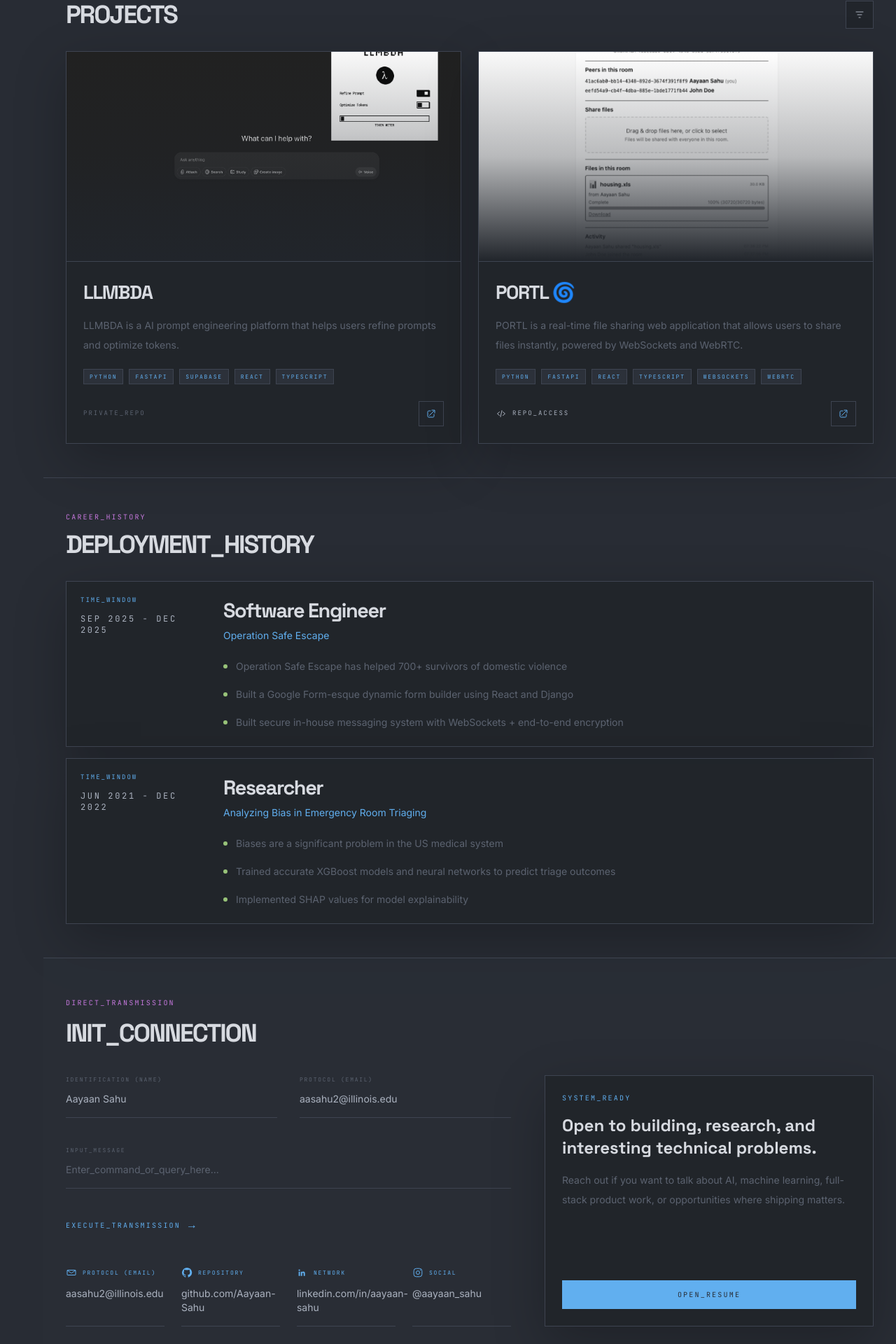
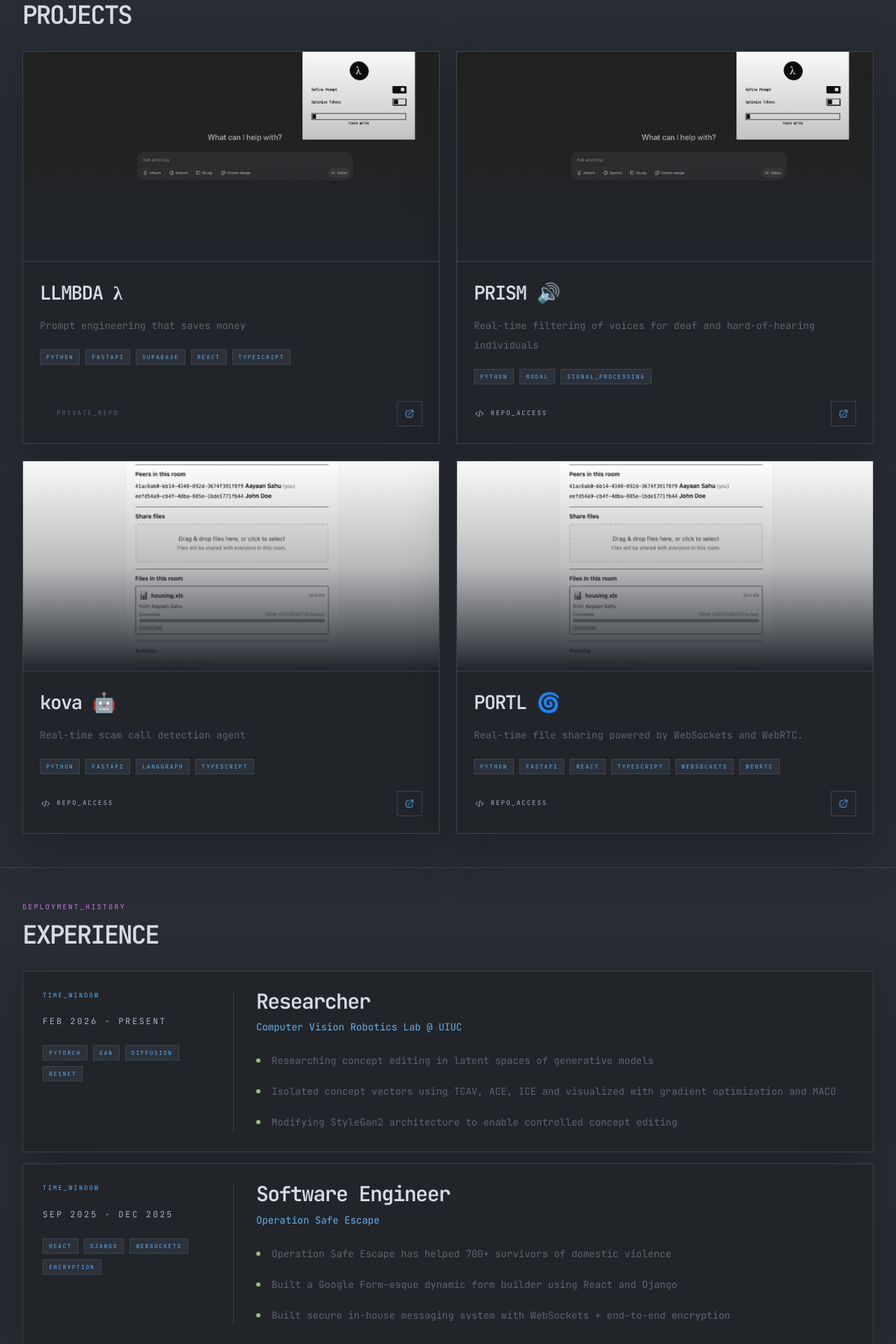
Before and after one commit to Aayaan-Sahu/aayaansahu-portfolio, a React (Vite) app: page / in a window 1280 px wide. Shown: the part 873-2793 px from the top of the page at 70% size. Built offline with nearby package versions, Linux system fonts and the light colour scheme.

Commit message:
gonna add dots

```diff
--- a/src/App.jsx
+++ b/src/App.jsx
@@ -2,9 +2,21 @@ import { useState } from 'react';
 
 const experiences = [
   {
+    company: 'Computer Vision Robotics Lab @ UIUC',
+    role: 'Researcher',
+    period: 'Feb 2026 - Present',
+    tech: ['PyTorch', 'GAN', 'Diffusion', 'ResNet'],
+    description: [
+      'Researching concept editing in latent spaces of generative models',
+      'Isolated concept vectors using TCAV, ACE, ICE and visualized with gradient optimization and MACO',
+      'Modifying StyleGan2 architecture to enable controlled concept editing',
+    ],
+  },
+  {
     company: 'Operation Safe Escape',
     role: 'Software Engineer',
     period: 'Sep 2025 - Dec 2025',
+    tech: ['React', 'Django', 'WebSockets', 'Encryption'],
     description: [
       'Operation Safe Escape has helped 700+ survivors of domestic violence',
       'Built a Google Form-esque dynamic form builder using React and Django',
@@ -15,6 +27,7 @@ const experiences = [
     company: 'Analyzing Bias in Emergency Room Triaging',
     role: 'Researcher',
     period: 'Jun 2021 - Dec 2022',
+    tech: ['Python', 'XGBoost', 'Neural Networks', 'SHAP'],
     description: [
       'Biases are a significant problem in the US medical system',
       'Trained accurate XGBoost models and neural networks to predict triage outcomes',
@@ -25,9 +38,9 @@ const experiences = [
 
 const projects = [
   {
-    title: 'LLMBDA',
+    title: 'LLMBDA λ',
     description:
-      'LLMBDA is a AI prompt engineering platform that helps users refine prompts and optimize tokens.',
+      'Prompt engineering that saves money',
     tech: ['Python', 'FastAPI', 'Supabase', 'React', 'TypeScript'],
     image: '/LLMBDA.png',
     github: '#',
@@ -36,9 +49,31 @@ const projects = [
     accent: '#98c379',
   },
   {
+    title: 'PRISM 🔊',
+    description:
+      'Real-time filtering of voices for deaf and hard-of-hearing individuals',
+    tech: ['Python', 'Modal', 'Signal_Processing'],
+    image: '/LLMBDA.png',
+    github: 'https://github.com/Aayaan-Sahu/PRISM',
+    live: '#',
+    badge: 'LIVE_STATUS // OK',
+    accent: '#98c379',
+  },
+  {
+    title: 'kova 🤖',
+    description:
+      'Real-time scam call detection agent',
+    tech: ['Python', 'FastAPI', 'LangGraph', 'TypeScript'],
+    image: '/PORTL.png',
+    github: 'https://github.com/Aayaan-Sahu/kova',
+    live: '#',
+    badge: 'BETA_RELEASE',
+    accent: '#c678dd',
+  },
+  {
     title: 'PORTL 🌀',
     description:
-      'PORTL is a real-time file sharing web application that allows users to share files instantly, powered by WebSockets and WebRTC.',
+      'Real-time file sharing powered by WebSockets and WebRTC.',
     tech: ['Python', 'FastAPI', 'React', 'TypeScript', 'WebSockets', 'WebRTC'],
     image: '/PORTL.png',
     github: 'https://github.com/Aayaan-Sahu/PORTL',
@@ -79,26 +114,15 @@ const navItems = [
   { id: 'projects', label: 'PROJECTS' },
   { id: 'experience', label: 'EXPERIENCE' },
   // { id: 'tech', label: 'TECH_STACK' },
-  { id: 'contact', label: 'COMMAND_CENTER' },
-];
-
-const railItems = [
-  { icon: '▣', label: 'OBJ_327' },
-  { icon: '⟳', label: 'CLS_582' },
-  { icon: '◈', label: 'SSL_019' },
-  { icon: '◎', label: 'DL_239' },
-];
-
-const stats = [
-  { value: '05+', label: 'years of exp' },
-  { value: '500k+', label: 'lines of code' },
+  { id: 'contact', label: 'CONTACT' },
 ];
 
 const panelClass =
   'border border-[#3e4451] bg-[#21252b]/95 shadow-[0_24px_70px_rgba(0,0,0,0.24)]';
 const monoClass = "font-['JetBrains_Mono'] uppercase tracking-[0.22em]";
 const displayClass = "font-['Space_Grotesk']";
-const bodyClass = "font-['Inter']";
+const readingClass = "font-['Inter']";
+const bodyClass = "font-['JetBrains_Mono']";
 
 const Icons = {
   mail: () => (
@@ -230,52 +254,12 @@ function App() {
       <div className="pointer-events-none fixed inset-0 bg-[#282c34]" />
       <div className="pointer-events-none fixed inset-0 opacity-40 [background-image:radial-gradient(circle,rgba(92,99,112,0.45)_1px,transparent_1px)] [background-size:18px_18px]" />
 
-      <aside
-        className={`fixed left-0 top-0 z-40 hidden h-screen w-[62px] flex-col items-center border-r border-[#3e4451] bg-[#21252b] px-2 py-4 lg:flex`}
-      >
-        <div className="flex flex-col items-center gap-4">
-          <div className="grid size-8 place-items-center border border-[#61afef]/30 bg-[#61afef]/10 text-[9px] text-[#61afef]">
-            AS
-          </div>
-          <div className={`text-[6px] text-[#5c6370] ${monoClass}`}>operator</div>
-        </div>
+      <div className="relative z-10">
+        <header className="sticky top-0 z-30 border-b border-[#3e4451] bg-[#282c34]/90 backdrop-blur-xl">
+          <div className="mx-auto grid max-w-[1280px] grid-cols-[1fr_auto_1fr] items-center gap-4 px-4 py-4 sm:px-6 lg:px-8">
+            <div />
 
-        <div className="mt-8 flex flex-1 flex-col items-center gap-5">
-          {railItems.map((item, index) => (
-            <div className="flex flex-col items-center gap-1" key={item.label}>
-              <div className="grid size-9 place-items-center border border-[#3e4451] bg-[#2c313a] text-[10px] text-[#61afef]">
-                {index === 0 ? (
-                  <div className="grid size-4 place-items-center border border-[#61afef] text-[7px]">
-                    {item.icon}
-                  </div>
-                ) : (
-                  item.icon
-                )}
-              </div>
-              <div className={`text-[6px] text-[#5c6370] ${monoClass}`}>{item.label}</div>
-            </div>
-          ))}
-        </div>
-
-        <div className="mt-auto flex flex-col items-center gap-3">
-          <div className={`text-[6px] text-[#5c6370] ${monoClass}`}>active</div>
-          <a
-            href="mailto:aasahu2@illinois.edu"
-            className="grid size-8 place-items-center rounded-full border border-[#3e4451] bg-[#2c313a] text-[#61afef] transition hover:border-[#61afef]/60 hover:text-[#8abcf2]"
-          >
-            <Icons.mail />
-          </a>
-        </div>
-      </aside>
-
-      <div className="relative z-10 lg:pl-[62px]">
-        <header className="sticky top-0 z-30 border-b border-[#3e4451] bg-[#282c34]/90 backdrop-blur-xl">
-          <div className="mx-auto flex max-w-[1280px] items-center justify-between gap-4 px-4 py-4 sm:px-6 lg:px-8">
-            <a href="#top" className={`text-sm text-[#61afef] ${displayClass} font-bold tracking-[0.18em]`}>
-              TERMINAL_01
-            </a>
-
-            <nav className="hidden items-center gap-6 md:flex">
+            <nav className="hidden items-center justify-center gap-6 md:flex">
               {navItems.map((item, index) => (
                 <button
                   key={item.id}
@@ -292,14 +276,14 @@ function App() {
               ))}
             </nav>
 
-            <div className="flex items-center gap-3">
+            <div className="flex items-center justify-end gap-3">
               <a
                 href="/Resume.pdf"
                 target="_blank"
                 rel="noreferrer"
                 className={`hidden border border-[#61afef] bg-[#61afef] px-4 py-2 text-[10px] text-[#282c34] transition hover:bg-[#8abcf2] sm:inline-flex ${monoClass}`}
               >
-                CONNECT
+                RESUME
               </a>
 
               <button
@@ -341,7 +325,7 @@ function App() {
               <div
                 className={`mx-auto inline-flex items-center border border-[#c678dd]/40 bg-[#c678dd]/8 px-3 py-1 text-[9px] text-[#c678dd] ${monoClass}`}
               >
-                SYSTEM_STATUS: READY
+                GRADUATING: 2028
               </div>
 
               <h1
@@ -376,88 +360,24 @@ function App() {
             </div>
           </section>
 
-          {/* <section className="border-t border-[#3e4451] bg-[#2c313a]/40" id="about">
-            <div className="mx-auto max-w-[1280px] px-4 py-10 sm:px-6 lg:px-8">
-              <div className="grid gap-8 lg:grid-cols-[minmax(320px,1fr)_minmax(0,1.2fr)] lg:items-start">
-                <div className={`p-3 ${panelClass}`}>
-                  <div className="relative min-h-[360px] border border-[#3e4451] bg-[#0f1115] p-4">
-                    <div className={`absolute left-4 top-4 text-[8px] text-[#98c379] ${monoClass}`}>
-                      05: DEVICE_LINKED
-                    </div>
-                    <div
-                      className={`flex min-h-[320px] items-center justify-center text-[clamp(4.5rem,12vw,8rem)] font-medium tracking-[-0.12em] text-[#d7dae0]/70 ${displayClass}`}
-                    >
-                      AS
-                    </div>
-                    <div
-                      className={`absolute bottom-4 left-4 border border-[#3e4451] bg-[#21252b]/90 px-3 py-2 text-[8px] text-[#abb2bf] ${monoClass}`}
-                    >
-                      OS: DRIVE_LAUNCH
-                      <br />
-                      KERNEL: 2.4.4
-                    </div>
-                  </div>
-                </div>
-
-                <div className="pt-2">
-                  <div className={`text-[10px] text-[#c678dd] ${monoClass}`}>__ ABOUT_ME</div>
-                  <h2
-                    className={`mt-4 max-w-[520px] text-3xl font-bold leading-tight text-[#d7dae0] sm:text-4xl ${displayClass}`}
-                  >
-                    Just a laptop, Wi-Fi, and an unhealthy urge to ship stuff.
-                  </h2>
-
-                  <div className="mt-6 max-w-[560px] space-y-4 text-sm leading-7 text-[#5c6370]">
-                    <p>
-                      I&apos;m a Computer Science and Economics student at the University of Illinois
-                      Urbana-Champaign with a passion for creating impactful technology solutions.
-                    </p>
-                    <p>
-                      My journey in tech started with building simple websites and has evolved into
-                      developing full-stack applications, working with machine learning models, and
-                      contributing to open-source projects.
-                    </p>
-                    <p>
-                      When I&apos;m not coding, you&apos;ll find me at the gym, hanging out with my
-                      friends, listening to music, or doing all of them at the same time.
-                    </p>
-                  </div>
-
-                  <div className="mt-10 grid gap-8 sm:grid-cols-2">
-                    {stats.map((stat) => (
-                      <div key={stat.label}>
-                        <div className={`text-3xl font-bold text-[#61afef] ${displayClass}`}>
-                          {stat.value}
-                        </div>
-                        <div className={`mt-1 text-[8px] text-[#5c6370] ${monoClass}`}>
-                          {stat.label}
-                        </div>
-                      </div>
-                    ))}
-                  </div>
-                </div>
-              </div>
-            </div>
-          </section> */}
-
           <section className="border-t border-[#3e4451]" id="projects">
             <div className="mx-auto max-w-[1280px] px-4 py-12 sm:px-6 lg:px-8">
               <div className="mb-8 flex items-end justify-between gap-4">
                 <div>
                   <div className={`text-[10px] text-[#61afef] ${monoClass}`}>SELECTED_PROJECTS</div>
-                  <h2 className={`mt-3 text-4xl font-bold tracking-[-0.06em] text-[#d7dae0] ${displayClass}`}>
+                  <h2 className="mt-3 text-4xl font-bold tracking-[-0.06em] text-[#d7dae0]">
                     PROJECTS
                   </h2>
                 </div>
 
-                <div className="grid size-10 place-items-center border border-[#3e4451] bg-[#21252b] text-[#abb2bf]">
-                  <Icons.filter />
-                </div>
               </div>
 
               <div className="grid gap-6 lg:grid-cols-2">
                 {projects.map((project) => (
-                  <article key={project.title} className={`group hover-pop-card overflow-hidden ${panelClass}`}>
+                  <article
+                    key={project.title}
+                    className={`group hover-pop-card flex h-full flex-col overflow-hidden ${panelClass}`}
+                  >
                     <div className="relative h-[300px] overflow-hidden border-b border-[#3e4451] bg-[#1b1d23]">
                       <img
                         src={project.image}
@@ -465,20 +385,10 @@ function App() {
                         className="h-full w-full object-cover grayscale transition duration-300 group-hover:grayscale-0 group-focus-within:grayscale-0"
                       />
                       <div className="absolute inset-0 bg-gradient-to-t from-[#21252b] via-[#21252b]/30 to-transparent" />
-                      {/* <div
-                        className={`absolute right-4 top-4 border px-2 py-1 text-[8px] ${monoClass}`}
-                        style={{
-                          borderColor: `${project.accent}55`,
-                          backgroundColor: `${project.accent}12`,
-                          color: project.accent,
-                        }}
-                      >
-                        {project.badge}
-                      </div> */}
                     </div>
 
-                    <div className="p-6">
-                      <h3 className={`text-[1.7rem] font-bold tracking-[-0.05em] text-[#d7dae0] ${displayClass}`}>
+                    <div className="flex flex-1 flex-col p-6">
+                      <h3 className="text-[1.7rem] font-bold tracking-[-0.05em] text-[#d7dae0]">
                         {project.title}
                       </h3>
                       <p className="mt-3 max-w-[520px] text-sm leading-7 text-[#5c6370]">
@@ -496,15 +406,20 @@ function App() {
                         ))}
                       </div>
 
-                      <div className="mt-6 flex flex-wrap items-center justify-between gap-4">
+                      <div className="mt-auto flex items-center justify-between gap-4 pt-6">
                         {project.github === '#' ? (
-                          <div className={`text-[9px] text-[#5c6370] ${monoClass}`}>PRIVATE_REPO</div>
+                          <div
+                            className={`inline-flex min-h-9 items-center gap-2 text-[9px] text-[#5c6370] ${monoClass}`}
+                          >
+                            <span className="size-4" aria-hidden="true" />
+                            PRIVATE_REPO
+                          </div>
                         ) : (
                           <a
                             href={project.github}
                             target="_blank"
                             rel="noreferrer"
-                            className={`inline-flex items-center gap-2 text-[9px] text-[#abb2bf] transition hover:text-[#61afef] ${monoClass}`}
+                            className={`inline-flex min-h-9 items-center gap-2 text-[9px] text-[#abb2bf] transition hover:text-[#61afef] ${monoClass}`}
                           >
                             <Icons.code />
                             REPO_ACCESS
@@ -530,9 +445,9 @@ function App() {
           <section className="border-t border-[#3e4451]" id="experience">
             <div className="mx-auto max-w-[1280px] px-4 py-12 sm:px-6 lg:px-8">
               <div className="mb-8">
-                <div className={`text-[10px] text-[#c678dd] ${monoClass}`}>CAREER_HISTORY</div>
-                <h2 className={`mt-3 text-4xl font-bold tracking-[-0.06em] text-[#d7dae0] ${displayClass}`}>
-                  DEPLOYMENT_HISTORY
+                <div className={`text-[10px] text-[#c678dd] ${monoClass}`}>DEPLOYMENT_HISTORY</div>
+                <h2 className="mt-3 text-4xl font-bold tracking-[-0.06em] text-[#d7dae0]">
+                  EXPERIENCE
                 </h2>
               </div>
 
@@ -540,22 +455,34 @@ function App() {
                 {experiences.map((experience) => (
                   <article
                     key={experience.company}
-                    className={`grid gap-6 p-5 md:grid-cols-[180px_minmax(0,1fr)] ${panelClass}`}
+                    className={`grid gap-7 p-6 md:grid-cols-[240px_minmax(0,1fr)] md:gap-8 lg:p-7 ${panelClass}`}
                   >
-                    <div>
+                    <div className="flex flex-col items-start">
                       <div className={`text-[9px] text-[#61afef] ${monoClass}`}>TIME_WINDOW</div>
-                      <div className={`mt-3 text-xs text-[#abb2bf] ${monoClass}`}>{experience.period}</div>
+                      <div className={`mt-4 text-xs leading-7 text-[#abb2bf] ${monoClass}`}>
+                        {experience.period}
+                      </div>
+                      <div className="mt-5 flex flex-wrap gap-2">
+                        {experience.tech.map((item) => (
+                          <span
+                            key={`${experience.company}-${item}`}
+                            className={`border border-[#3e4451] bg-[#2c313a] px-2 py-1 text-[8px] text-[#61afef] ${monoClass}`}
+                          >
+                            {item}
+                          </span>
+                        ))}
+                      </div>
                     </div>
 
-                    <div>
-                      <h3 className={`text-[1.8rem] font-bold tracking-[-0.05em] text-[#d7dae0] ${displayClass}`}>
+                    <div className="md:border-l md:border-[#3e4451] md:pl-8">
+                      <h3 className="text-[1.7rem] font-bold leading-none tracking-[-0.05em] text-[#d7dae0] sm:text-[1.85rem]">
                         {experience.role}
                       </h3>
-                      <p className="mt-1 text-sm text-[#61afef]">{experience.company}</p>
+                      <p className="mt-3 text-sm text-[#61afef]">{experience.company}</p>
 
-                      <ul className="mt-5 space-y-3 text-sm leading-7 text-[#5c6370]">
+                      <ul className="mt-6 space-y-4 text-sm leading-7 text-[#5c6370]">
                         {experience.description.map((item) => (
-                          <li key={item} className="flex gap-3">
+                          <li key={item} className="flex gap-4">
                             <span className="mt-[11px] size-1.5 shrink-0 rounded-full bg-[#98c379]" />
                             <span>{item}</span>
                           </li>
@@ -570,40 +497,13 @@ function App() {
 
           <section className="border-t border-[#3e4451] bg-[#2c313a]/35" id="contact">
             <div className="mx-auto max-w-[1280px] px-4 py-14 sm:px-6 lg:px-8">
-              <div className={`text-[10px] text-[#c678dd] ${monoClass}`}>DIRECT_TRANSMISSION</div>
-              <h2 className={`mt-4 text-4xl font-bold tracking-[-0.06em] text-[#d7dae0] ${displayClass}`}>
-                INIT_CONNECTION
+              <div className={`text-[10px] text-[#c678dd] ${monoClass}`}>INIT_CONNECTION</div>
+              <h2 className="mt-4 text-4xl font-bold tracking-[-0.06em] text-[#d7dae0]">
+                CONTACT
               </h2>
 
-              <div className="mt-10 grid gap-12 lg:grid-cols-[minmax(0,1.15fr)_minmax(320px,0.85fr)]">
-                <div>
-                  <div className="grid gap-8 md:grid-cols-2">
-                    <div className="border-b border-[#3e4451] pb-4">
-                      <div className={`text-[8px] text-[#5c6370] ${monoClass}`}>IDENTIFICATION (NAME)</div>
-                      <div className="mt-3 text-sm text-[#abb2bf]">Aayaan Sahu</div>
-                    </div>
-                    <div className="border-b border-[#3e4451] pb-4">
-                      <div className={`text-[8px] text-[#5c6370] ${monoClass}`}>PROTOCOL (EMAIL)</div>
-                      <div className="mt-3 text-sm text-[#abb2bf]">aasahu2@illinois.edu</div>
-                    </div>
-                  </div>
-
-                  <div className="mt-10 border-b border-[#3e4451] pb-4">
-                    <div className={`text-[8px] text-[#5c6370] ${monoClass}`}>INPUT_MESSAGE</div>
-                    <div className="mt-3 text-sm text-[#5c6370]">
-                      Enter_command_or_query_here...
-                    </div>
-                  </div>
-
-                  <a
-                    href="mailto:aasahu2@illinois.edu"
-                    className={`mt-10 inline-flex items-center gap-2 text-[10px] text-[#61afef] transition hover:text-[#8abcf2] ${monoClass}`}
-                  >
-                    EXECUTE_TRANSMISSION
-                    <span className="text-base normal-case">→</span>
-                  </a>
-
-                  <div className="mt-12 grid gap-6 sm:grid-cols-2 xl:grid-cols-4">
+              <div className="mt-10 grid items-start gap-10 lg:grid-cols-[minmax(0,1fr)_380px] lg:gap-12">
+                <div className="grid gap-6 sm:grid-cols-2 xl:grid-cols-4">
                     {contacts.map((contact) => {
                       const Icon = Icons[contact.icon];
 
@@ -613,28 +513,31 @@ function App() {
                           href={contact.href}
                           target="_blank"
                           rel="noreferrer"
-                          className="group border-b border-[#3e4451] pb-4"
+                          className="group flex min-h-[154px] flex-col items-start justify-between border border-[#3e4451] bg-[#21252b]/80 px-5 py-5 transition hover:border-[#61afef]/60 hover:bg-[#2c313a]"
                         >
-                          <div className="flex items-center gap-2 text-[#61afef]">
-                            <Icon />
+                          <div className="flex items-center gap-3 text-[#61afef]">
+                            <div className="grid size-11 place-items-center border border-[#61afef]/35 bg-[#61afef]/10 transition group-hover:border-[#61afef]/60 group-hover:bg-[#61afef]/15">
+                              <div className="text-[#61afef] [&>svg]:size-6">
+                                <Icon />
+                              </div>
+                            </div>
                             <span className={`text-[8px] ${monoClass}`}>{contact.label}</span>
                           </div>
-                          <div className="mt-3 text-sm text-[#abb2bf] transition group-hover:text-[#61afef]">
-                            {contact.value}
-                          </div>
+                          <span className={`text-[9px] text-[#5c6370] transition group-hover:text-[#61afef] ${monoClass}`}>
+                            OPEN_LINK
+                          </span>
                         </a>
                       );
                     })}
-                  </div>
                 </div>
 
-                <div className={`group hover-pop-card flex flex-col justify-between gap-6 p-6 ${panelClass}`}>
+                <div className={`group hover-pop-card flex h-full flex-col justify-center gap-6 self-stretch p-6 lg:min-h-[240px] ${panelClass}`}>
                   <div>
                     <div className={`text-[10px] text-[#61afef] ${monoClass}`}>SYSTEM_READY</div>
                     <h3 className={`mt-4 text-2xl font-bold text-[#d7dae0] ${displayClass}`}>
                       Open to building, research, and interesting technical problems.
                     </h3>
-                    <p className="mt-4 text-sm leading-7 text-[#5c6370]">
+                    <p className={`mt-4 text-sm leading-7 text-[#5c6370] ${readingClass}`}>
                       Reach out if you want to talk about AI, machine learning, full-stack product
                       work, or opportunities where shipping matters.
                     </p>
@@ -654,7 +557,7 @@ function App() {
           </section>
         </main>
 
-        <footer className="border-t border-[#3e4451] bg-[#21252b]">
+        {/* <footer className="border-t border-[#3e4451] bg-[#21252b]">
           <div
             className={`mx-auto flex max-w-[1280px] flex-col gap-2 px-4 py-6 text-[8px] text-[#5c6370] sm:flex-row sm:items-center sm:justify-between sm:px-6 lg:px-8 ${monoClass}`}
           >
@@ -662,7 +565,7 @@ function App() {
             <span>AAYAAN SAHU // FULL_SYSTEM_OPERATIONAL</span>
             <span>2026</span>
           </div>
-        </footer>
+        </footer> */}
       </div>
 
       <a
```
Also changed, not shown: 1 other file (tests, documents, lock files or other folders).
